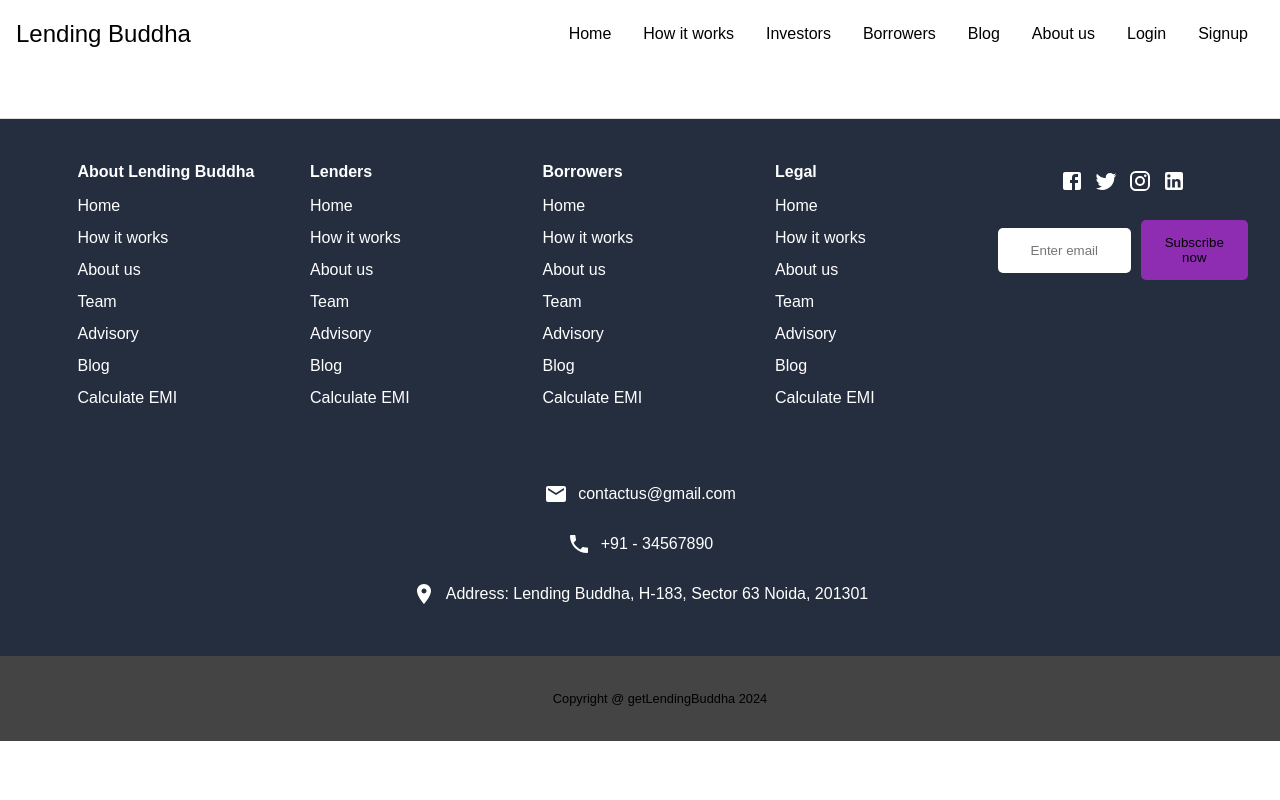
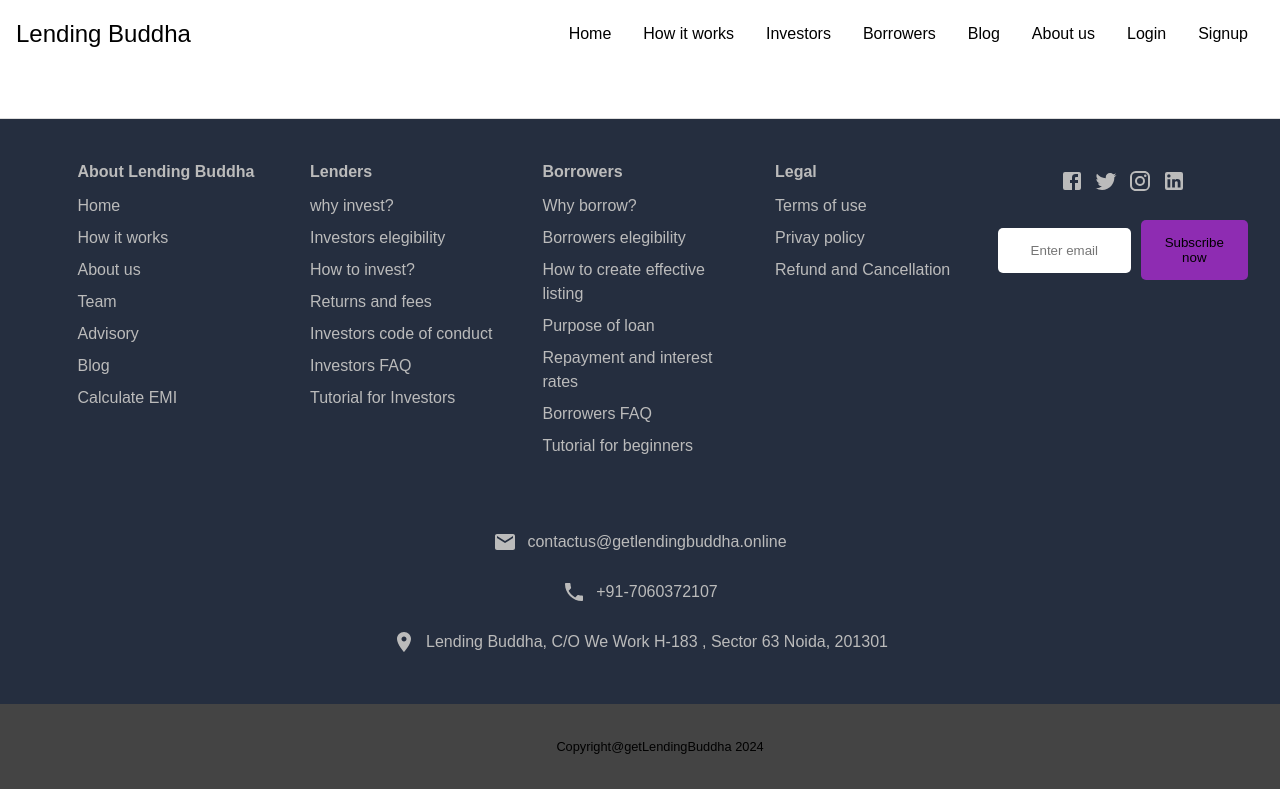
Before and after one commit to LendingBuddha/LendingBuddhaFrontend, a React (Vite) app: page /signup/lender in a window 1280 px wide. Built offline with nearby package versions, Linux system fonts and the light colour scheme.

Commit message:
BUILD: home, footer, signup, about us updated.

```diff
--- a/src/App.css
+++ b/src/App.css
@@ -4,11 +4,5 @@
 @import url('https://fonts.googleapis.com/css2?family=Lato:ital,wght@0,100;0,300;0,400;0,700;0,900;1,100;1,300;1,400;1,700;1,900&display=swap');
 
 :root {
-  --primary-color: #ffffff;
-  --secondary-color: #30bbc5;
-  --third-color: #444444;
-  --text-color: #000000;
-  --button-color: #8e2cb2;
-  --accent-color: #bbbbbb;
-  font-family: 'Lucida Sans', 'Lucida Sans Regular', 'Lucida Grande', 'Lucida Sans Unicode', Geneva, Verdana, sans-serif;
+ font: 1em sans-serif;
 }
--- a/src/components/footer/Footer.jsx
+++ b/src/components/footer/Footer.jsx
@@ -23,37 +23,33 @@
                     <div className="footer-section">
                         <ul>
                         <h4>Lenders</h4>
-                            <li><a href="#home">Home</a></li>
-                            <li><a href="/HowItWorks">How it works</a></li>
-                            <li><a href="#about-us">About us</a></li>
-                            <li><a href="#team">Team</a></li>
-                            <li><a href="#advisory">Advisory</a></li>
-                            <li><a href="/AboutUs">Blog</a></li>
-                            <li><a href="#calculate-emi">Calculate EMI</a></li>
+                            <li><a href="#home">why invest?</a></li>
+                            <li><a href="/HowItWorks">Investors elegibility</a></li>
+                            <li><a href="#about-us">How to invest?</a></li>
+                            <li><a href="#team">Returns and fees</a></li>
+                            <li><a href="#advisory">Investors code of conduct</a></li>
+                            <li><a href="/AboutUs">Investors FAQ</a></li>
+                            <li><a href="#calculate-emi">Tutorial for Investors</a></li>
                         </ul>
                     </div>
                     <div className="footer-section">
                         <ul>
                         <h4>Borrowers</h4>
-                            <li><a href="#home">Home</a></li>
-                            <li><a href="#how-it-works">How it works</a></li>
-                            <li><a href="#about-us">About us</a></li>
-                            <li><a href="#team">Team</a></li>
-                            <li><a href="#advisory">Advisory</a></li>
-                            <li><a href="#blogs">Blog</a></li>
-                            <li><a href="#calculate-emi">Calculate EMI</a></li>
+                            <li><a href="#home">Why borrow?</a></li>
+                            <li><a href="#how-it-works">Borrowers elegibility</a></li>
+                            <li><a href="#about-us">How to create effective listing</a></li>
+                            <li><a href="#team">Purpose of loan</a></li>
+                            <li><a href="#advisory">Repayment and interest rates</a></li>
+                            <li><a href="#blogs">Borrowers FAQ</a></li>
+                            <li><a href="#calculate-emi">Tutorial for beginners</a></li>
                         </ul>
                     </div>
                     <div className="footer-section">
                         <ul>
                         <h4>Legal</h4>
-                            <li><a href="#home">Home</a></li>
-                            <li><a href="#how-it-works">How it works</a></li>
-                            <li><a href="#about-us">About us</a></li>
-                            <li><a href="#team">Team</a></li>
-                            <li><a href="#advisory">Advisory</a></li>
-                            <li><a href="#blogs">Blog</a></li>
-                            <li><a href="#calculate-emi">Calculate EMI</a></li>
+                            <li><a href="#home">Terms of use</a></li>
+                            <li><a href="#how-it-works">Privay policy</a></li>
+                            <li><a href="#about-us">Refund and Cancellation</a></li>
                         </ul>
                     </div>
                     <div className="footer-subscribe">
@@ -70,15 +66,15 @@
                     </div>
                 </div>
                 <div className="footer-contact">
-                    <p><Email /> contactus@gmail.com</p>
-                    <p><Phone /> +91 - 34567890</p>
-                    <p><Room /> Address: Lending Buddha, H-183, Sector 63 Noida, 201301</p>
+                    <p><Email />contactus@getlendingbuddha.online</p>
+                    <p><Phone /> +91-7060372107</p>
+                    <p><Room />Lending Buddha, C/O We Work H-183 , Sector 63 Noida, 201301</p>
                 </div>
             </div>
 
         </footer>
         <div className="footer-bottom">
-                <p>Copyright @ getLendingBuddha 2024</p>
+                <p>Copyright@getLendingBuddha 2024</p>
             </div>
             </>
     );
--- a/src/components/footer/footer.css
+++ b/src/components/footer/footer.css
@@ -1,6 +1,6 @@
 .footer {
     background-color: var(--footer-color);
-    color: #fff;
+    color: var(--accent-color);
     padding: 20px;
     font-family: Arial, sans-serif;
   }
@@ -17,30 +17,36 @@
     width: 100%;
     flex-wrap: wrap;
     margin-left: 35px;
+
   }
 
   .footer-section {
     flex: 1;
     min-width: 180px;
     margin-bottom: 20px;
+
   }
 
   .footer-section h4 {
     margin-bottom: 10px;
+    --textlink : #6bb6ca;
   }
 
   .footer-section ul {
     list-style-type: none;
     text-align: left;
+
   }
 
   .footer-section ul li {
     margin-bottom: 8px;
+
   }
 
   .footer-section ul li a {
     color: #fff;
     text-decoration: none;
+    color: var(--textlink-color);
   }
 
   .footer-contact {
@@ -79,7 +85,7 @@
   }
 
   .footer-subscribe .social-icons a {
-    color: #fff;
+    color: var(--accent-color);
     margin: 0 5px;
   }
 
--- a/src/pages/aboutUs/AboutUs.jsx
+++ b/src/pages/aboutUs/AboutUs.jsx
@@ -3,37 +3,81 @@
 import ExpandMoreIcon from '@mui/icons-material/ExpandMore';
 
 const AboutUs = () => {
-  const [expandedSection, setExpandedSection] = useState(null);
+  const [expandedSections, setExpandedSections] = useState(Array(5).fill(false));
 
-  const toggleSection = (section) => {
-    setExpandedSection(expandedSection === section ? null : section);
+  const toggleSection = (index) => {
+    setExpandedSections((prev) =>
+      prev.map((isExpanded, i) => (i === index ? !isExpanded : isExpanded))
+    );
   };
 
+  const sections = [
+    {
+      title: 'Our Mission',
+      content:
+        'At Lending Buddha, our mission is to revolutionize the personal loans market in India by providing a one-stop solution for borrowers with diverse profiles and needs. We aim to facilitate access to both retail and institutional lenders with varying risk appetites, empowering borrowers to find the best possible financing options.',
+    },
+    {
+      title: 'Our Platform',
+      content: (
+        <ul>
+          <li>Interact and discuss business prospects.</li>
+          <li>Evaluate all their options before finalizing a deal.</li>
+          <li>Benefit from a streamlined process that cuts down on unnecessary intermediaries.</li>
+        </ul>
+      ),
+    },
+    {
+      title: 'Key Features',
+      content: (
+        <>
+          <p>
+            <strong>Transparency:</strong> We prioritize clear and open
+            communication between borrowers and lenders, ensuring all parties
+            have the information they need to make informed decisions.
+          </p>
+          <p>
+            <strong>Efficiency:</strong> By removing intermediaries, we reduce
+            the time and cost associated with traditional lending processes.
+          </p>
+          <p>
+            <strong>Security:</strong> Our platform employs robust security
+            measures to protect user data and ensure safe transactions.
+          </p>
+        </>
+      ),
+    },
+    {
+      title: 'Our Role',
+      content:
+        'Lending Buddha acts solely as a facilitator and does not get involved in the lending process itself. We provide the platform for borrowers and lenders to connect, negotiate, and finalize their deals independently. Our role is to ensure a seamless and secure environment for these interactions to take place.',
+    },
+    {
+      title: 'Disclaimer',
+      content:
+        'Lending Buddha is not a lender, financial advisor, or intermediary. We do not provide loans, accept repayments, or get involved in any financial transactions between users. All loan agreements and transactions are conducted directly between borrowers and lenders. Lending Buddha is not responsible for the terms, conditions, or outcomes of any agreements made on our platform. By using our platform, you agree to our terms and conditions and acknowledge that Lending Buddha is not liable for any losses, damages, or disputes arising from transactions conducted through our marketplace. We encourage all users to conduct their due diligence and seek professional advice if needed before entering into any financial agreements.',
+    },
+  ];
+
   return (
-    <>
     <div className="about-us-container">
       <h1>About Us</h1>
       <p className="intro-text">
         Welcome to Lending Buddha, India&apos;s premier peer-to-peer e-Lending Marketplace. We are committed to creating a transparent, efficient, and conducive environment for both borrowers and lenders to interact and explore business opportunities together. Our platform serves as a bridge, enabling direct communication and negotiation between parties, thereby eliminating the need for intermediaries and reducing the overall cost of transactions.
       </p>
 
-      {[
-        { title: "Our Mission", content: "At Lending Buddha, our mission is to revolutionize the personal loans market in India by providing a one-stop solution for borrowers with diverse profiles and needs. We aim to facilitate access to both retail and institutional lenders with varying risk appetites, empowering borrowers to find the best possible financing options." },
-        { title: "Our Platform", content: <ul><li>Interact and discuss business prospects.</li><li>Evaluate all their options before finalizing a deal.</li><li>Benefit from a streamlined process that cuts down on unnecessary intermediaries.</li></ul> },
-        { title: "Key Features", content: <><p><strong>Transparency:</strong> We prioritize clear and open communication between borrowers and lenders, ensuring all parties have the information they need to make informed decisions.</p><p><strong>Efficiency:</strong> By removing intermediaries, we reduce the time and cost associated with traditional lending processes.</p><p><strong>Security:</strong> Our platform employs robust security measures to protect user data and ensure safe transactions.</p></> },
-        { title: "Our Role", content: "Lending Buddha acts solely as a facilitator and does not get involved in the lending process itself. We provide the platform for borrowers and lenders to connect, negotiate, and finalize their deals independently. Our role is to ensure a seamless and secure environment for these interactions to take place." },
-        { title: "Disclaimer", content: "Lending Buddha is not a lender, financial advisor, or intermediary. We do not provide loans, accept repayments, or get involved in any financial transactions between users. All loan agreements and transactions are conducted directly between borrowers and lenders. Lending Buddha is not responsible for the terms, conditions, or outcomes of any agreements made on our platform. By using our platform, you agree to our terms and conditions and acknowledge that Lending Buddha is not liable for any losses, damages, or disputes arising from transactions conducted through our marketplace. We encourage all users to conduct their due diligence and seek professional advice if needed before entering into any financial agreements." }
-      ].map((section, index) => (
+      {sections.map((section, index) => (
         <div key={index} className="about-us-section">
           <div className="section-header" onClick={() => toggleSection(index)}>
             <h2>{section.title}</h2>
-            <ExpandMoreIcon className={expandedSection === index ? "expanded" : ""} />
+            <ExpandMoreIcon className={expandedSections[index] ? 'expanded' : ''} />
           </div>
-          {expandedSection === index && <div className="section-content">{section.content}</div>}
+          {expandedSections[index] && (
+            <div className="section-content">{section.content}</div>
+          )}
         </div>
       ))}
     </div>
-   </>
   );
 };
 
--- a/src/pages/aboutUs/aboutUs.css
+++ b/src/pages/aboutUs/aboutUs.css
@@ -5,6 +5,7 @@
     font-family: Arial, sans-serif;
     margin-bottom: 15px;
     color: var(--text-color);
+    background-color: var(--primary-color);
   }
 
   h1 {
--- a/src/pages/home/Home.jsx
+++ b/src/pages/home/Home.jsx
@@ -1,4 +1,4 @@
-import { Link } from 'react-router-dom';
+import { Link, useNavigate } from 'react-router-dom';
 import { useContext, useState } from 'react';
 import '../home/home.css'
 import CustomerReview from '../../components/reviews/CustomerReviews';
@@ -12,7 +12,11 @@
   let [r, setValue5] = useState(12);
   const [n, setValue6] = useState(6);
 
+  const navigate = useNavigate();
 
+  const AboutUs = () => {
+    navigate('/AboutUs');
+  };
 
   // floating  chat box
   const [isChatOpen, setIsChatOpen] = useState(false);
@@ -82,7 +86,7 @@
           <button className='btn'>Borrow</button>
           <button className='btn'>Lend</button>
         </div>
-        <a href="#">Contact Us</a>
+        <button className='btn'onClick={AboutUs}>Contact Us</button>
       </div>
 
 
--- a/src/pages/home/home.css
+++ b/src/pages/home/home.css
@@ -76,7 +76,7 @@
 
 .btns .btn {
     margin: 1rem;
-    border-radius: 2px;
+    border-radius: 20px;
     background-color: var(--button-color);
     padding: 10px;
     min-width: 100px;
--- a/src/pages/login/login.css
+++ b/src/pages/login/login.css
@@ -8,6 +8,7 @@
   height: 100vh; /* Adjust based on the height of your navbar */
   flex-direction: column;
   margin-top: 20px; /* Adjust based on the height of your navbar */
+  background-color: var(--primary-color);
 }
 
 .loginContainer h2 {
--- a/src/pages/signup/signup.css
+++ b/src/pages/signup/signup.css
@@ -5,6 +5,7 @@
     justify-content: center;
     align-items: center;
     flex-direction: column;
+    background-color: var(--primary-color);
 }
 
 h2{
--- a/src/styles/index.css
+++ b/src/styles/index.css
@@ -8,6 +8,8 @@
   --button-color: #8e2cb2;
   --accent-color: #bbbbbb;
   --footer-color: #252e3f;
+  --textlink : #6bb6ca;
+
 }
 
 body, html {
```
